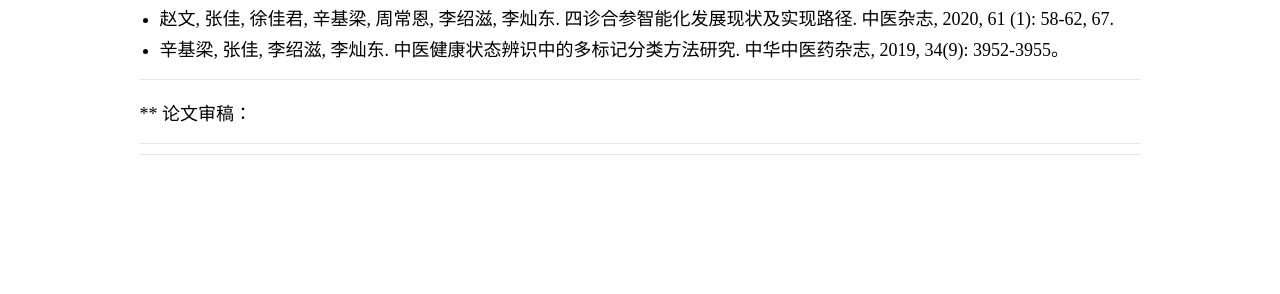
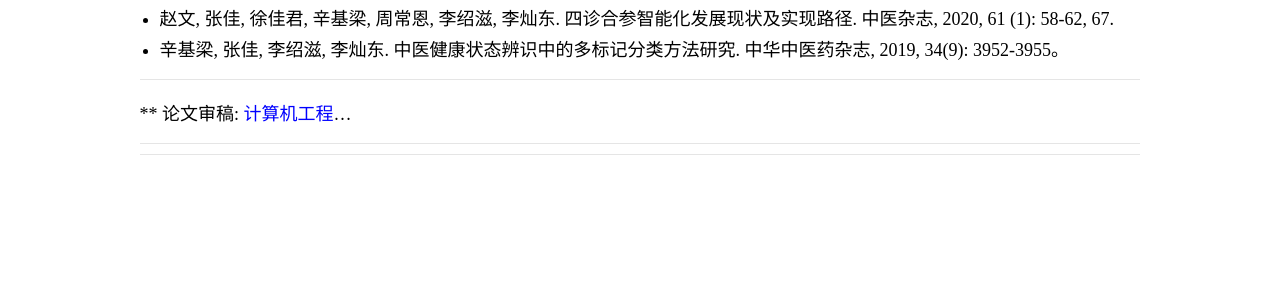
Before and after one commit to jiazhang-ml/jiazhang-ml.github.io, a Jekyll site: the page built from nativepublication.md, in a window 1280 px wide. Shown: the part 340-634 px from the top of the page. Built offline with Jekyll 4.4.1, drawn with Linux system fonts in a browser that asks for light colours.

Commit message:
Fix formatting in nativepublication.md

```diff
--- a/nativepublication.md
+++ b/nativepublication.md
@@ -14,6 +14,6 @@ is_contact: true
 
 ---
 
-** 论文审稿：
+** 论文审稿: [计算机工程](https://www.ecice06.com/CN/1000-3428/home.shtml)...
 
 ---
```
